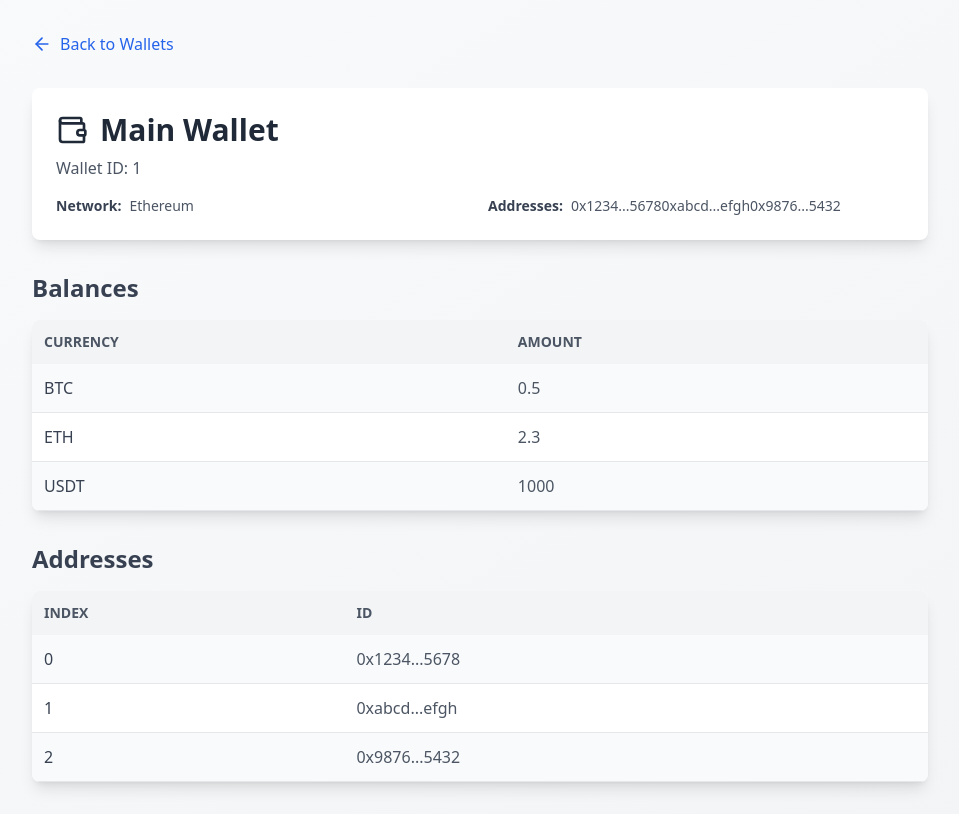
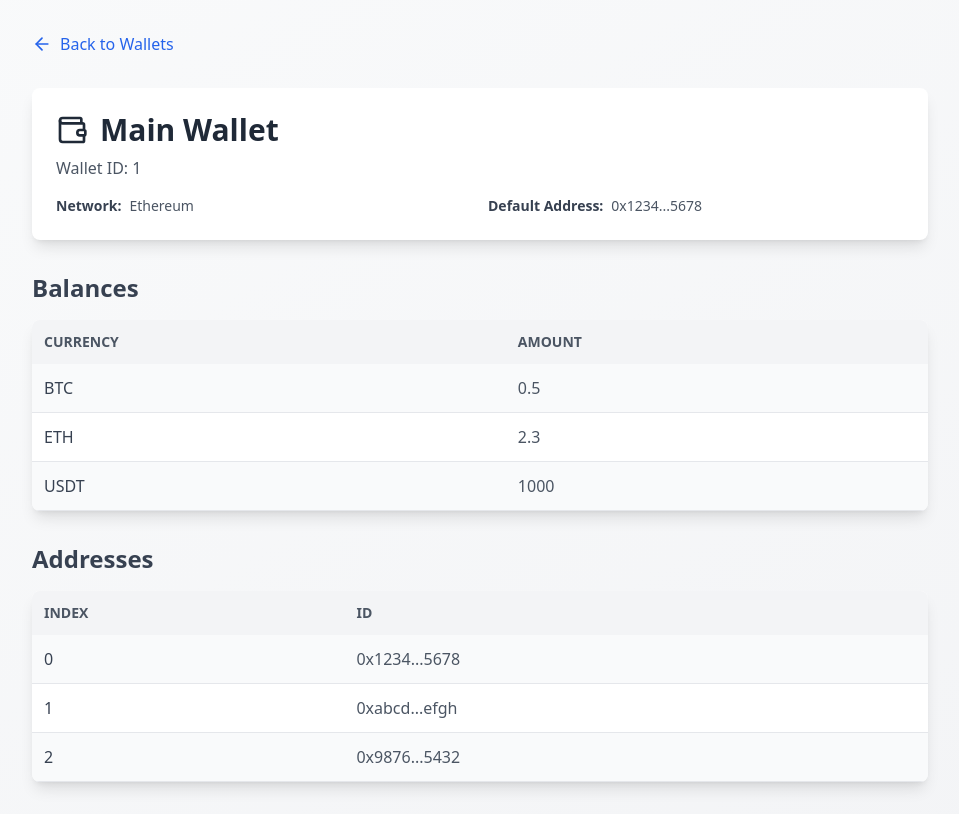
Before and after one commit to coinbase/cdp-wallet-manager, a Next.js app: page /wallet/1 in a window 1280 px wide. Shown: the whole page, without its empty margins (160-1119 px from the left). Built offline with nearby package versions, Linux system fonts and the light colour scheme.

Commit message:
Display default address

```diff
--- a/src/app/create-wallet/page.tsx
+++ b/src/app/create-wallet/page.tsx
@@ -8,7 +8,7 @@ import { ArrowLeft } from 'lucide-react';
 export default function CreateWallet() {
   const [network, setNetwork] = useState('');
   const router = useRouter();
-  const networkOptions = ['Base Mainnet', 'Base Sepolia', 'Ethereum', 'Polygon'];
+  const networkOptions = ['Base Sepolia', 'Base Mainnet', 'Ethereum', 'Polygon'];
 
   const handleCreate = (e: React.FormEvent) => {
     e.preventDefault();
--- a/src/app/wallet/[walletId]/page.tsx
+++ b/src/app/wallet/[walletId]/page.tsx
@@ -43,7 +43,7 @@ export default function WalletPage({ params }: { params: { walletId: string } })
     const fetchedWallet = wallets[walletId as keyof typeof wallets] || {
       name: `New Wallet ${walletId}`,
       network: "Unknown",
-      addresses: 0,
+      addresses: [],
       balances: {}
     };
     setWallet(fetchedWallet);
@@ -73,8 +73,8 @@ export default function WalletPage({ params }: { params: { walletId: string } })
               <span className="ml-2 text-gray-600 dark:text-gray-300">{wallet.network}</span>
             </div>
             <div>
-              <span className="font-semibold text-gray-700 dark:text-gray-200">Addresses:</span>
-              <span className="ml-2 text-gray-600 dark:text-gray-300">{wallet.addresses}</span>
+              <span className="font-semibold text-gray-700 dark:text-gray-200">Default Address:</span>
+              <span className="ml-2 text-gray-600 dark:text-gray-300">{wallet.addresses.length > 0 && wallet.addresses[0]}</span>
             </div>
           </div>
         </div>
```
